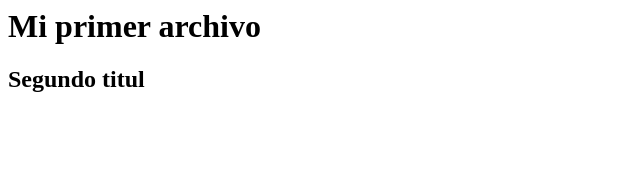
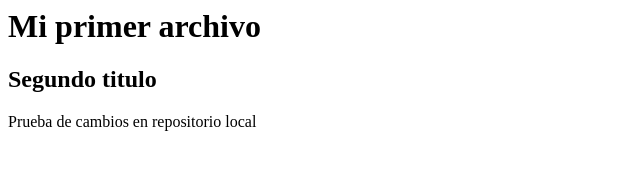
Before and after one commit to Coa75/Prueba-con-Git, a plain HTML site: page Index.html in a window 1280 px wide. Shown: the whole page, without its empty margins (0-640 px from the left). Drawn offline with Linux system fonts and the light colour scheme.

Commit message:
Cambios en repositorio local

```diff
--- a/Index.html
+++ b/Index.html
@@ -1,4 +1,4 @@
 <h1>Mi primer archivo</h1>
-<h2>Segundo titul</h2>
+<h2>Segundo titulo</h2>
+<p>Prueba de cambios en repositorio local</p>
 <p></p>
-<p></p>
```
